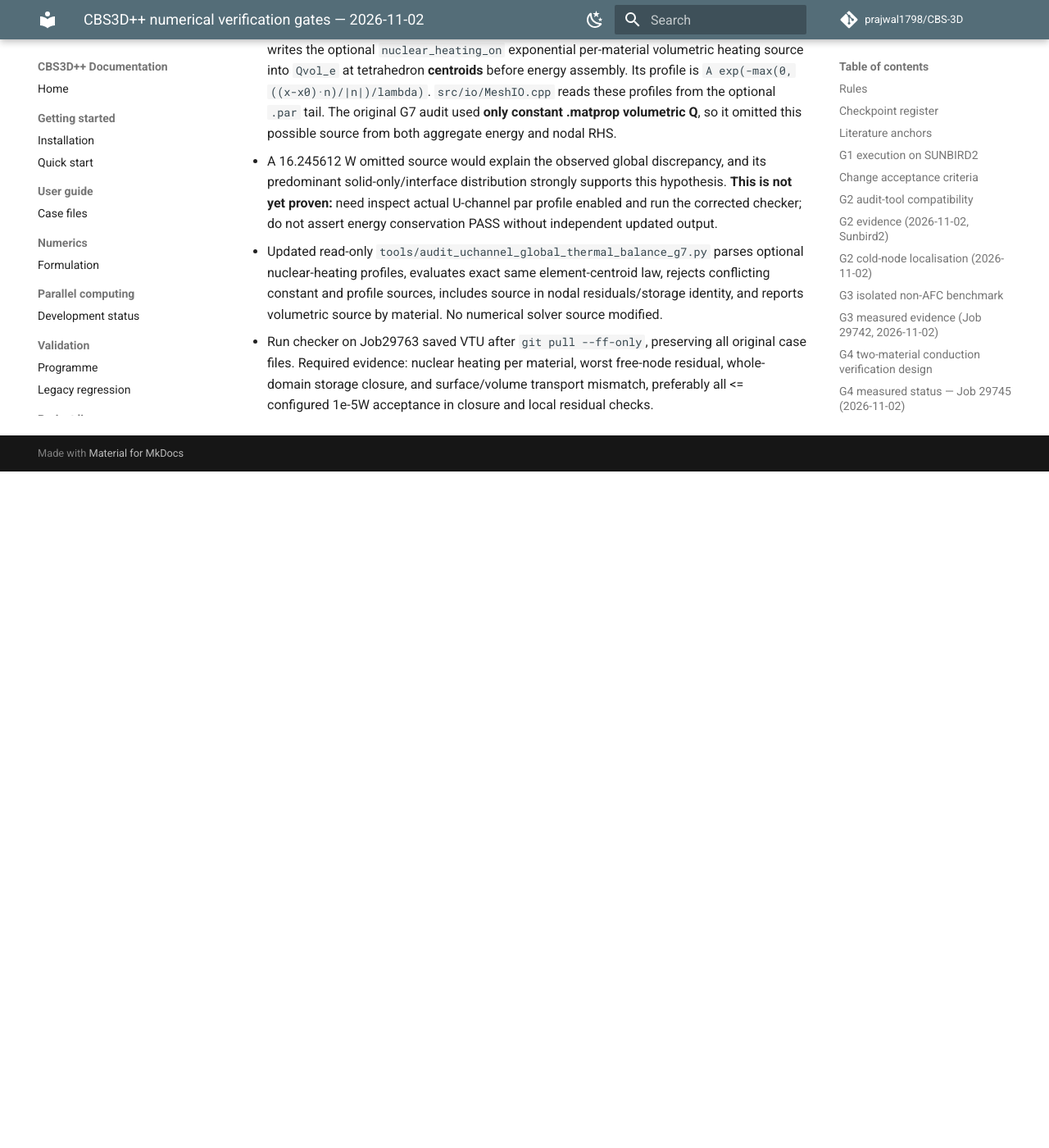
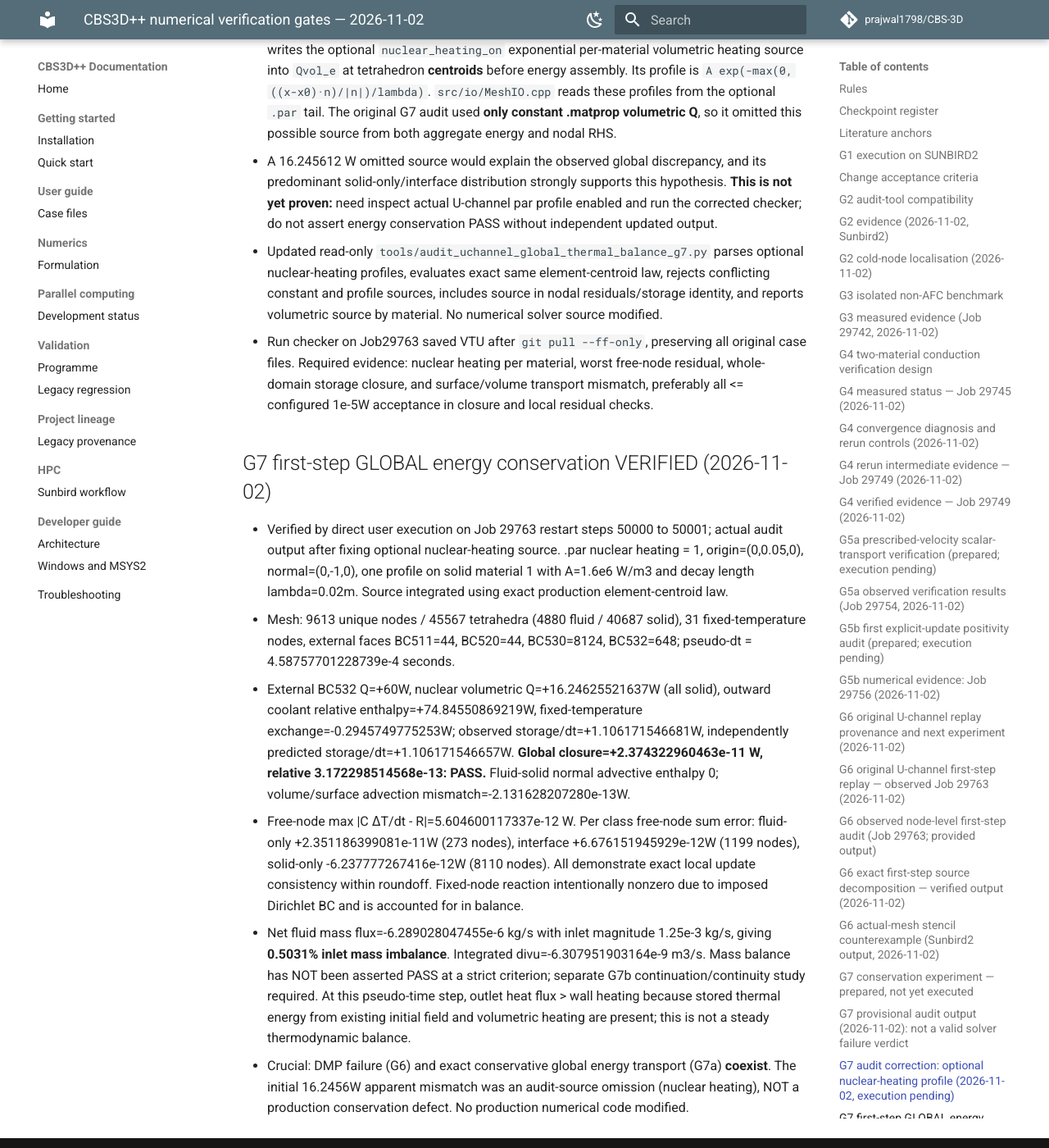
Before and after one commit to prajwal1798/CBS-3D, an MkDocs documentation site: the page built from docs/verification/CBS3D_NUMERICAL_VERIFICATION_GATES.md, in a window 1280 px wide and 1400 px high, scrolled down 17697 px. Shown: the whole window at 82% size. Built offline with MkDocs 1.6.1 and Material for MkDocs 9.7.7, drawn with Linux system fonts in a browser that asks for light colours; comment, search, counter and statistics services are not loaded; before the commit the page ends 18272 px from its top, so only the background shows below that; some of the changed text lies outside the part shown.

Commit message:
docs: verify G7a global energy and local update conservation to roundoff, preserve mass/steady pending

```diff
--- a/docs/verification/CBS3D_NUMERICAL_VERIFICATION_GATES.md
+++ b/docs/verification/CBS3D_NUMERICAL_VERIFICATION_GATES.md
@@ -22,7 +22,7 @@
 | G4 | Two-material conduction | Shared interface temperature, weak flux continuity, integrated balance | PASS: Job 29749 reached thermal steady state, max analytic error 3.681e-5 K, two-sided flux 999.978/999.984 W/m², serial/MPI 1.11e-15 K, qA=0.016 W |
 | G5 | Prescribed-flow scalar transport | Uniform T, analytical convection-diffusion and manufactured solutions | G5a PASS (29754): 3-grid steady Pe=3, bound-preserving exact solution; G5b implementation PASS (29756): production mass/RHS/matrix/first-step consistency, but unlimited update fails DMP on synthetic meshes; full coupled/transient MMS pending |
 | G6 | Discrete positivity / DMP | Inspect assembled update matrix and *first* bound violation | CONFIRMED non-DMP on actual U-channel: Job 29763 node 5707 has 5 negative neighbour links (total -0.310272 K) vs 8 positive links (+0.211759 K); first-step undershoot -0.098513 K reproduced to ~3e-15 K. Galerkin advection dominates negative links. |
-| G7 | Integrated energy and mass | Sources + boundary heat = advection + storage within stated tolerance | G7 audit initially INCONCLUSIVE (16.2456 W missing), due to likely omitted optional depth-dependent nuclear heating; audit now reconstructs nuclear profiles per element, execution pending. Volume/surface transport matched to 2.84e-13 W. |
+| G7 | Integrated energy and mass | Sources + boundary heat = advection + storage within stated tolerance | G7a PASS: actual U-channel first-step (50000→50001) thermal balance 2.37e-11 W abs / 3.17e-13 relative after including nuclear Q=16.246255 W. Max unconstrained nodal discrepancy 5.60e-12 W. Net mass imbalance 0.503%; long-run steady energy/mass validation outstanding. |
 | G8 | Serial/MPI and restart parity | Independent solutions agree at declared tolerances | Pending |
 | G9 | Time/iteration convergence | Stationary residual, dt-variation and stopping robustness | Pending |
 | G10 | Grid convergence of quantities of interest | Tmax, interface flux, wall gradient and outlet enthalpy | Pending |
@@ -257,3 +257,12 @@
 - A 16.245612 W omitted source would explain the observed global discrepancy, and its predominant solid-only/interface distribution strongly supports this hypothesis. **This is not yet proven:** need inspect actual U-channel par profile enabled and run the corrected checker; do not assert energy conservation PASS without independent updated output.
 - Updated read-only `tools/audit_uchannel_global_thermal_balance_g7.py` parses optional nuclear-heating profiles, evaluates exact same element-centroid law, rejects conflicting constant and profile sources, includes source in nodal residuals/storage identity, and reports volumetric source by material. No numerical solver source modified.
 - Run checker on Job29763 saved VTU after `git pull --ff-only`, preserving all original case files. Required evidence: nuclear heating per material, worst free-node residual, whole-domain storage closure, and surface/volume transport mismatch, preferably all <= configured 1e-5W acceptance in closure and local residual checks.
+
+## G7 first-step GLOBAL energy conservation VERIFIED (2026-11-02)
+
+- Verified by direct user execution on Job 29763 restart steps 50000 to 50001; actual audit output after fixing optional nuclear-heating source. .par nuclear heating = 1, origin=(0,0.05,0), normal=(0,-1,0), one profile on solid material 1 with A=1.6e6 W/m3 and decay length lambda=0.02m. Source integrated using exact production element-centroid law.
+- Mesh: 9613 unique nodes / 45567 tetrahedra (4880 fluid / 40687 solid), 31 fixed-temperature nodes, external faces BC511=44, BC520=44, BC530=8124, BC532=648; pseudo-dt = 4.58757701228739e-4 seconds.
+- External BC532 Q=+60W, nuclear volumetric Q=+16.24625521637W (all solid), outward coolant relative enthalpy=+74.84550869219W, fixed-temperature exchange=-0.2945749775253W; observed storage/dt=+1.106171546681W, independently predicted storage/dt=+1.106171546657W. **Global closure=+2.374322960463e-11 W, relative 3.172298514568e-13: PASS.** Fluid-solid normal advective enthalpy 0; volume/surface advection mismatch=-2.131628207280e-13W.
+- Free-node max |C ΔT/dt - R|=5.604600117337e-12 W. Per class free-node sum error: fluid-only +2.351186399081e-11W (273 nodes), interface +6.676151945929e-12W (1199 nodes), solid-only -6.237777267416e-12W (8110 nodes). All demonstrate exact local update consistency within roundoff. Fixed-node reaction intentionally nonzero due to imposed Dirichlet BC and is accounted for in balance.
+- Net fluid mass flux=-6.289028047455e-6 kg/s with inlet magnitude 1.25e-3 kg/s, giving **0.5031% inlet mass imbalance**. Integrated divu=-6.307951903164e-9 m3/s. Mass balance has NOT been asserted PASS at a strict criterion; separate G7b continuation/continuity study required. At this pseudo-time step, outlet heat flux > wall heating because stored thermal energy from existing initial field and volumetric heating are present; this is not a steady thermodynamic balance.
+- Crucial: DMP failure (G6) and exact conservative global energy transport (G7a) **coexist**. The initial 16.2456W apparent mismatch was an audit-source omission (nuclear heating), NOT a production conservation defect. No production numerical code modified.
```
